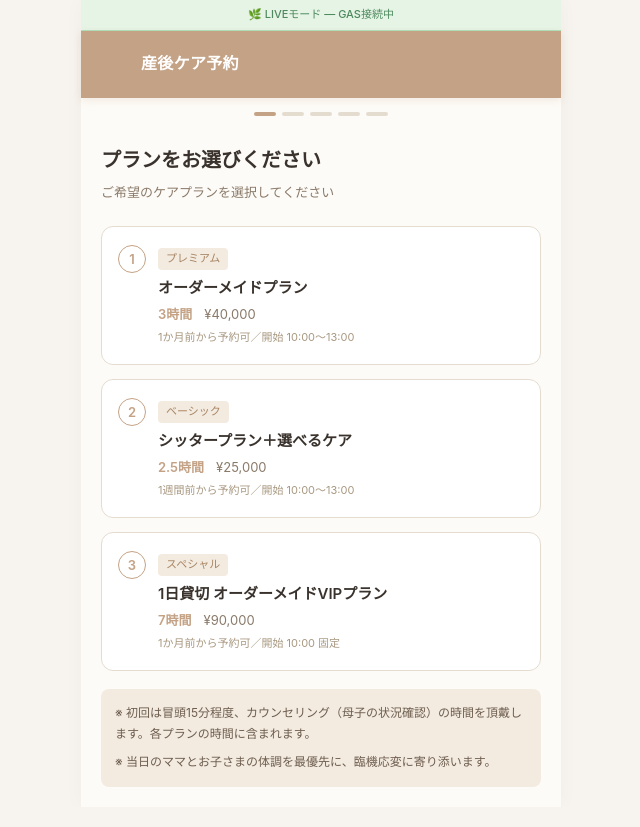
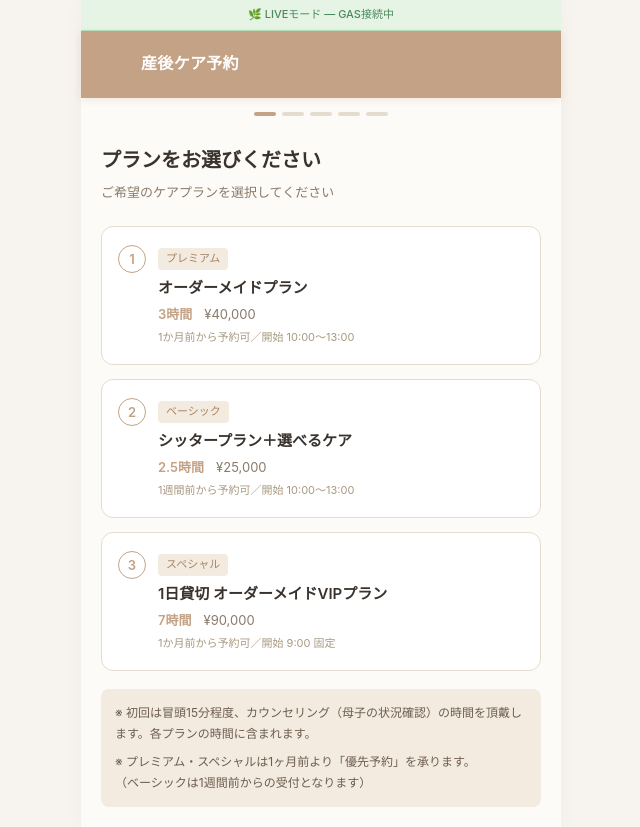
Before and after one commit to toda-cmyk/midwife-booking, a website: page index.html in a window 1280 px wide. Shown: the whole page, without its empty margins (319-959 px from the left). Drawn offline with Linux system fonts and the light colour scheme.

Commit message:
Fix duplicate slots, special plan 9am start, update plan notes

```diff
--- a/index.html
+++ b/index.html
@@ -593,12 +593,12 @@
         <span class="duration">7時間</span>
         <span>¥90,000</span>
       </div>
-      <div class="plan-meta" style="margin-top:4px;font-size:11px;color:#a89880;">1か月前から予約可／開始 10:00 固定</div>
+      <div class="plan-meta" style="margin-top:4px;font-size:11px;color:#a89880;">1か月前から予約可／開始 9:00 固定</div>
     </div>
 
     <div class="plan-notes">
       <p>※ 初回は冒頭15分程度、カウンセリング（母子の状況確認）の時間を頂戴します。各プランの時間に含まれます。</p>
-      <p>※ 当日のママとお子さまの体調を最優先に、臨機応変に寄り添います。</p>
+      <p>※ プレミアム・スペシャルは1ヶ月前より「優先予約」を承ります。<br>（ベーシックは1週間前からの受付となります）</p>
     </div>
   </div>
 
```
Also changed, not shown: 2 other files.
